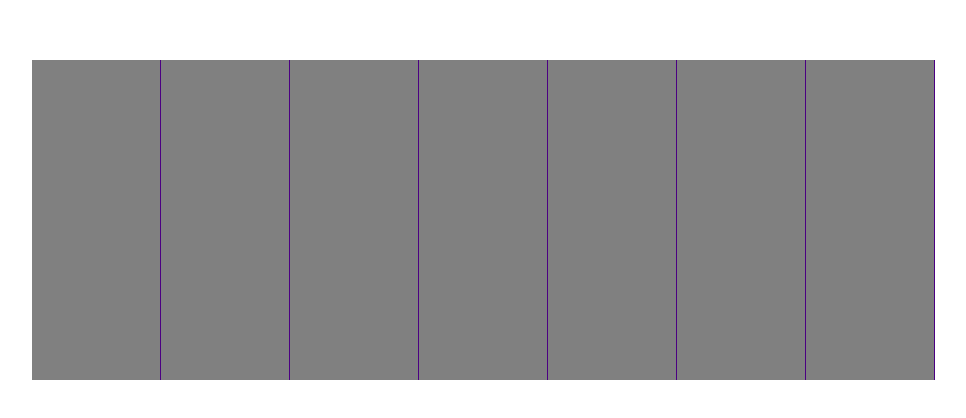
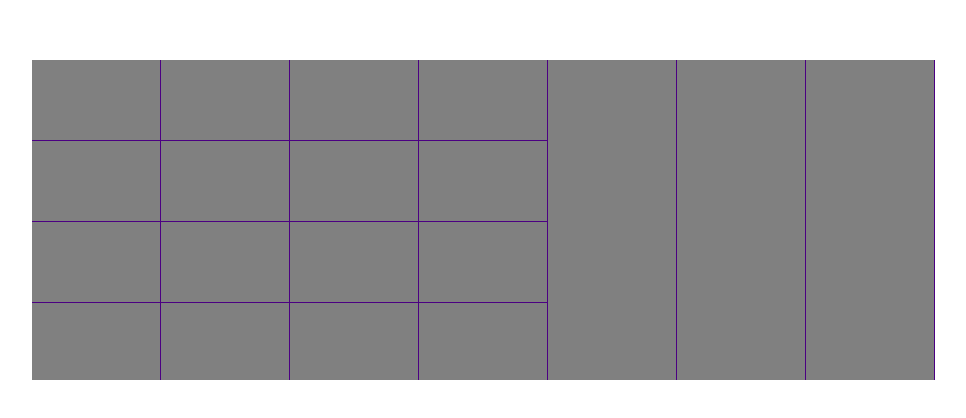
Before and after one commit to cyberstizz/weatherapp, a React (Create React App) app: page / in a window 1280 px wide. Shown: the part 180-598 px from the top of the page, without its empty margins (224-1190 px from the left). Built offline with nearby package versions, Linux system fonts and the light colour scheme.

Commit message:
added some dividers to the setions

```diff
--- a/src/App.css
+++ b/src/App.css
@@ -47,6 +47,8 @@
 }
 
 #mondayDiv{
+display: flex;
+flex-direction: column;
 background-color: grey;
 width: 10vw;
 height: 40vh;
@@ -54,6 +56,8 @@ border-right: indigo 1px solid;
 }
 
 #tuesdayDiv{
+  display: flex;
+  flex-direction: column;
   background-color: grey;
   width: 10vw;
   height: 40vh;
@@ -101,3 +105,13 @@ border-right: indigo 1px solid;
   border-right: indigo 1px solid;
   margin: 0 auto;
 }
+
+#topRow{
+  border-bottom: indigo 1px solid;
+  height: 25%;
+}
+
+#imageRow{
+  border-bottom: indigo 1px solid;
+  height: 25%;
+}
--- a/src/App.js
+++ b/src/App.js
@@ -5,13 +5,27 @@ function App() {
   return (
     <div className="App">
      <div id="daysDiv">
-      <div id="mondayDiv"></div>
-      <div id="tuesdayDiv"></div>
-      <div id="wednesdayDiv"></div>
-      <div id="thursdayDiv"></div>
-      <div id="fridayDiv"></div>
-      <div id="saturdayDiv"></div>
-      <div id="sundayDiv"></div>
+      <div id="mondayDiv">
+        <div id="topRow"></div><div id="imageRow"></div><div id="imageRow"></div>
+      </div>
+      <div id="tuesdayDiv">
+      <div id="topRow"></div><div id="imageRow"></div><div id="imageRow"></div>
+      </div>
+      <div id="wednesdayDiv">
+      <div id="topRow"></div><div id="imageRow"></div><div id="imageRow"></div>
+      </div>
+      <div id="thursdayDiv">
+      <div id="topRow"></div><div id="imageRow"></div><div id="imageRow"></div>
+      </div>
+      <div id="fridayDiv">
+      <div></div><div></div><div></div>
+      </div>
+      <div id="saturdayDiv">
+      <div></div><div></div><div></div>
+      </div>
+      <div id="sundayDiv">
+      <div></div><div></div><div></div>
+      </div>
 
      </div>
     </div>
```
